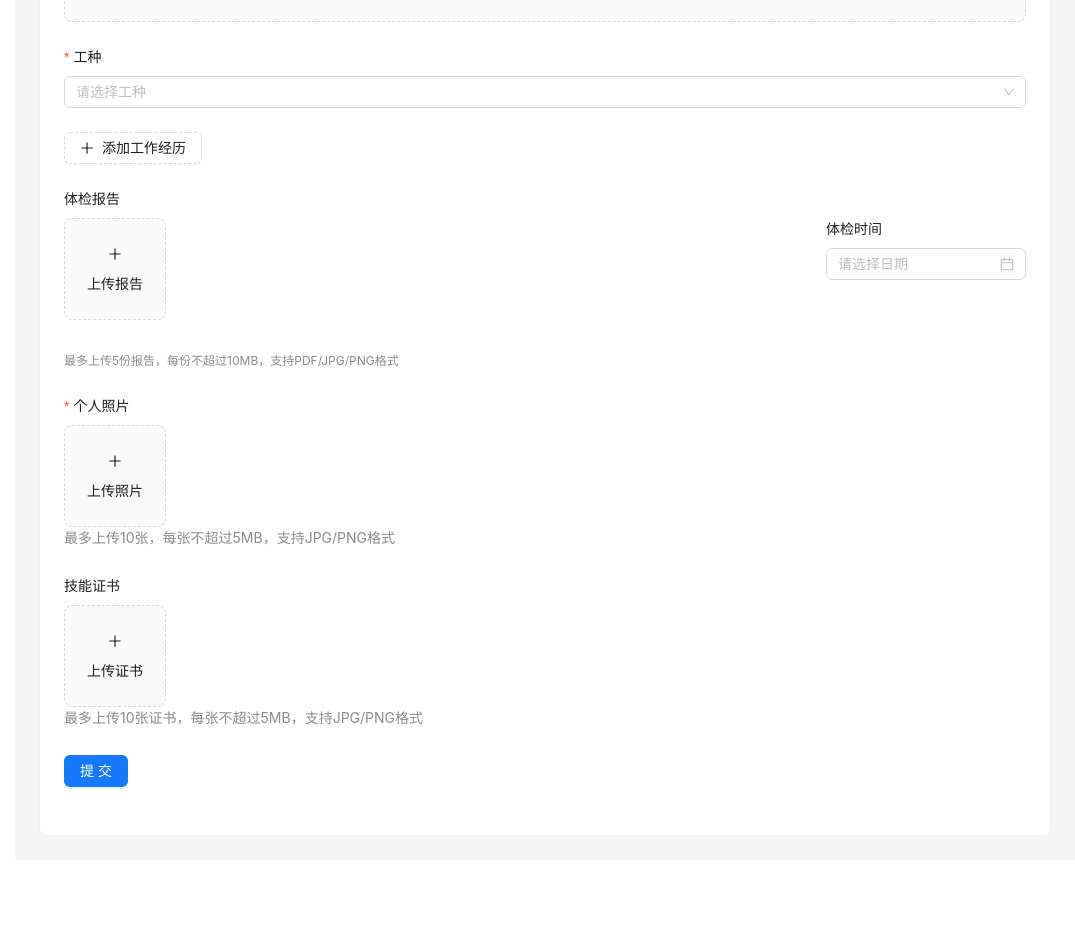
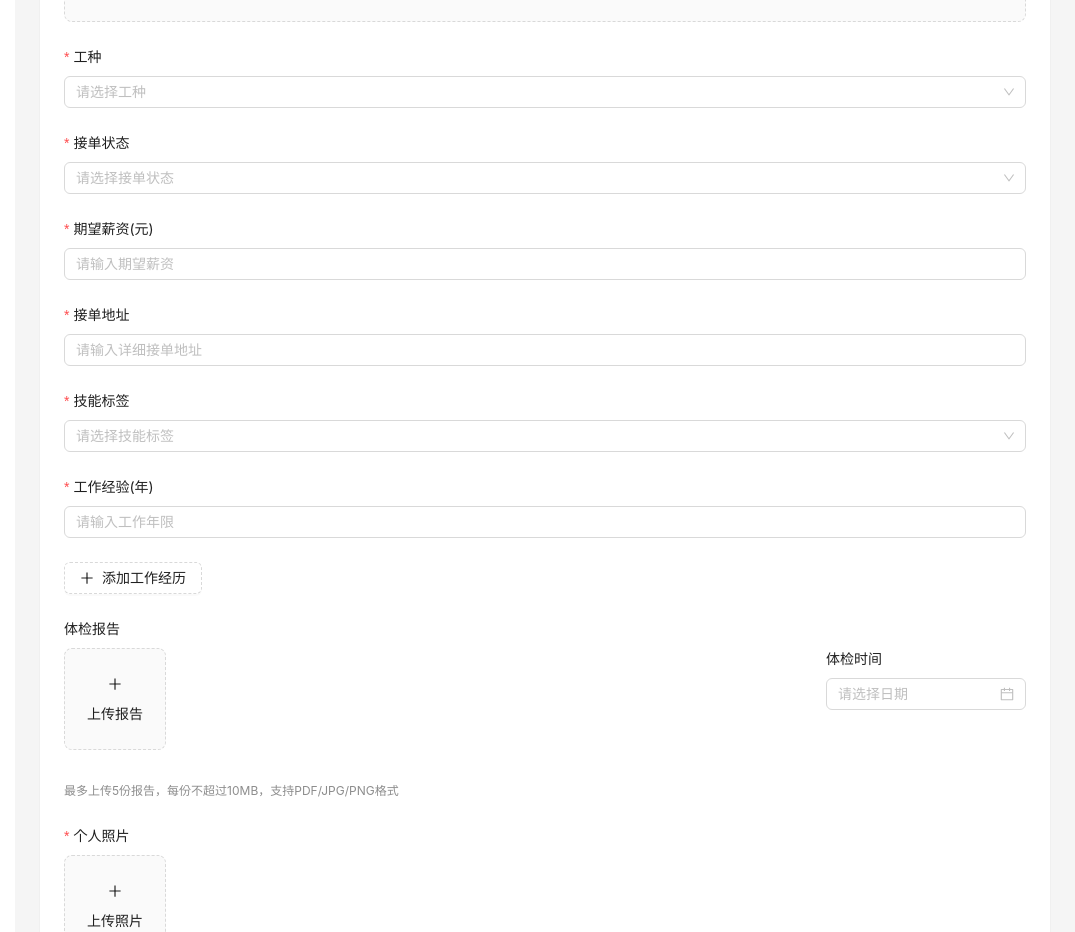
Before and after one commit to sunxuebo91/ande-, a React (Vite) app: page /worker/create in a window 1280 px wide. Shown: the part 1600-2532 px from the top of the page, without its empty margins (205-1280 px from the left). Built offline with nearby package versions, Linux system fonts and the light colour scheme.

Commit message:
feat: 添加接单状态、期望薪资、接单地址、技能标签和工作经验字段

```diff
--- a/src/pages/Worker/Create.jsx
+++ b/src/pages/Worker/Create.jsx
@@ -303,6 +303,90 @@ export default function ResumeCreate() {
             </Select>
           </Form.Item>
 
+          <Form.Item
+            name="orderStatus"
+            label="接单状态"
+            rules={[{ required: true, message: '请选择接单状态' }]}
+          >
+            <Select placeholder="请选择接单状态">
+              <Option value="accepting">想接单</Option>
+              <Option value="not_accepting">不接单</Option>
+              <Option value="on_duty">已上户</Option>
+            </Select>
+          </Form.Item>
+
+          <Form.Item
+            name="expectedSalary"
+            label="期望薪资(元)"
+            rules={[
+              { required: true, message: '请输入期望薪资' },
+              { pattern: /^\d+$/, message: '请输入数字' }
+            ]}
+          >
+            <InputNumber
+              style={{ width: '100%' }}
+              min={0}
+              formatter={(value) => `${value}`.replace(/\B(?=(\d{3})+(?!\d))/g, ',')}
+              parser={(value) => value.replace(/\$\s?|(,*)/g, '')}
+              placeholder="请输入期望薪资"
+            />
+          </Form.Item>
+
+          <Form.Item
+            name="serviceAddress"
+            label="接单地址"
+            rules={[{ required: true, message: '请输入接单地址' }]}
+          >
+            <Input placeholder="请输入详细接单地址" />
+          </Form.Item>
+
+          <Form.Item
+            name="skills"
+            label="技能标签"
+            rules={[{ required: true, message: '请至少选择一项技能' }]}
+          >
+            <Select
+              mode="multiple"
+              placeholder="请选择技能标签"
+              allowClear
+              showArrow
+            >
+              <Option value="maternal_care">母婴护理师</Option>
+              <Option value="lactation">催乳</Option>
+              <Option value="postpartum_meals">月子餐</Option>
+              <Option value="postpartum_recovery">产后修复</Option>
+              <Option value="special_infant_care">特殊婴儿护理</Option>
+              <Option value="medical_background">医疗背景</Option>
+              <Option value="nanny">育婴师</Option>
+              <Option value="early_education">早教</Option>
+              <Option value="baby_food">辅食</Option>
+              <Option value="infant_massage">儿推</Option>
+              <Option value="foreign_language">外语</Option>
+              <Option value="chinese_cuisine">中餐</Option>
+              <Option value="western_cuisine">西餐</Option>
+              <Option value="flour_food">面食</Option>
+              <Option value="driving">驾驶</Option>
+              <Option value="organization">整理收纳</Option>
+            </Select>
+          </Form.Item>
+
+          <Form.Item
+            name="workExperienceYears"
+            label="工作经验(年)"
+            rules={[
+              { required: true, message: '请输入工作经验年限' },
+              { type: 'number', min: 0, max: 50, message: '请输入0-50之间的数字' }
+            ]}
+          >
+            <InputNumber
+              style={{ width: '100%' }}
+              min={0}
+              max={50}
+              precision={0}
+              placeholder="请输入工作年限"
+            />
+          </Form.Item>
+
           <Form.List name="workExperiences">
             {(fields, { add, remove }) => (
               <>
--- a/src/routes.js
+++ b/src/routes.js
@@ -9,6 +9,7 @@ import CustomerDetail from './pages/Customer/Detail.jsx';
 import OrderList from './pages/Order/List.jsx';
 import OrderCreate from './pages/Order/Create.jsx';
 import OrderDetail from './pages/Order/Detail.jsx';
+import ResumePage from './pages/Resume/Resume.jsx';
 
 const routes = [
   {
@@ -51,6 +52,10 @@ const routes = [
         path: '/order/detail/:id',
         component: OrderDetail,
       },
+      {
+        path: '/resume',
+        component: ResumePage,
+      },
       // 其他功能路由将在此添加
     ],
   },
```
